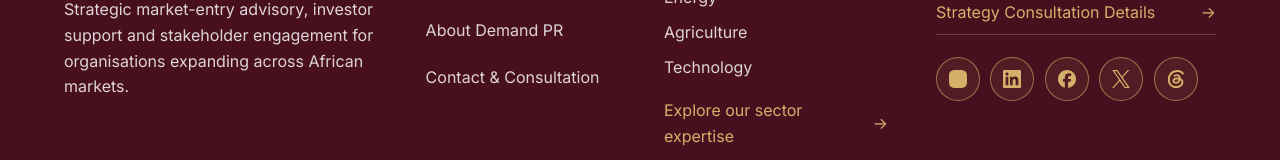
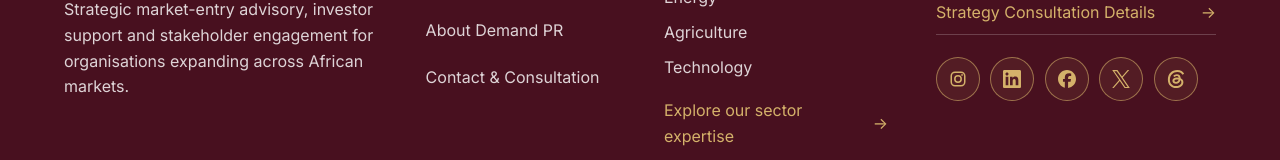
Before and after one commit to Rexdomine/DemandPR, a Next.js app: page / in a window 1280 px wide. Shown: the part 7349-7509 px from the top of the page. Built offline with nearby package versions, Linux system fonts and the light colour scheme; no server answers; a web font is replaced by a local one.

Commit message:
fix(footer): correct Instagram social icon

```diff
--- a/src/components/footer.tsx
+++ b/src/components/footer.tsx
@@ -20,6 +20,7 @@ const socialProfiles = [
     name: "Instagram",
     label: "Follow Demand PR on Instagram",
     href: "https://www.instagram.com/demandpruk?igsh=MWcxa3Y5d2Juejlseg==",
+    variant: "instagram",
     path: "M7.03.084C5.753.144 4.881.348 4.119.647 3.33.955 2.662 1.367 1.997 2.035.665 3.371.119 5.114.064 7.076.008 8.354-.005 8.765.001 12.023c.006 3.259.021 3.667.083 4.948.061 1.276.264 2.148.563 2.91.308.789.72 1.457 1.388 2.123.668.665 1.337 1.074 2.129 1.38.763.295 1.636.496 2.913.552 1.277.056 1.688.069 4.946.063 3.258-.006 3.668-.021 4.948-.081 1.28-.061 2.147-.266 2.91-.564.789-.308 1.458-.72 2.123-1.388.665-.668 1.074-1.338 1.379-2.128.296-.763.497-1.636.552-2.912.056-1.281.069-1.69.063-4.948-.006-3.258-.021-3.667-.082-4.947-.061-1.28-.264-2.149-.563-2.912-.308-.789-.72-1.457-1.388-2.123C21.298 1.33 20.628.921 19.838.617 19.074.321 18.202.12 16.924.065 15.647.009 15.236-.005 11.977.001 8.718.008 8.31.022 7.03.084Zm4.982 5.754a6.162 6.162 0 1 0 0 12.324 6.162 6.162 0 0 0 0-12.324Zm0 10.162a4 4 0 1 1 0-8 4 4 0 0 1 0 8Zm6.378-11.856a1.44 1.44 0 1 0 0 2.88 1.44 1.44 0 0 0 0-2.88Z",
   },
   {
@@ -112,7 +113,38 @@ export function Footer() {
                 aria-label={profile.label}
               >
                 <svg viewBox="0 0 24 24" aria-hidden="true" focusable="false">
-                  <path d={profile.path} />
+                  {"variant" in profile && profile.variant === "instagram" ? (
+                    <>
+                      <rect
+                        data-instagram-frame="true"
+                        x="3"
+                        y="3"
+                        width="18"
+                        height="18"
+                        rx="5"
+                        fill="none"
+                        stroke="currentColor"
+                        strokeWidth="2"
+                      />
+                      <circle
+                        data-instagram-lens="true"
+                        cx="12"
+                        cy="12"
+                        r="4.25"
+                        fill="none"
+                        stroke="currentColor"
+                        strokeWidth="2"
+                      />
+                      <circle
+                        data-instagram-flash="true"
+                        cx="17.4"
+                        cy="6.6"
+                        r="1.15"
+                      />
+                    </>
+                  ) : (
+                    <path d={profile.path} />
+                  )}
                 </svg>
               </a>
             ))}
```
Also changed, not shown: 1 other file (tests, documents, lock files or other folders).
